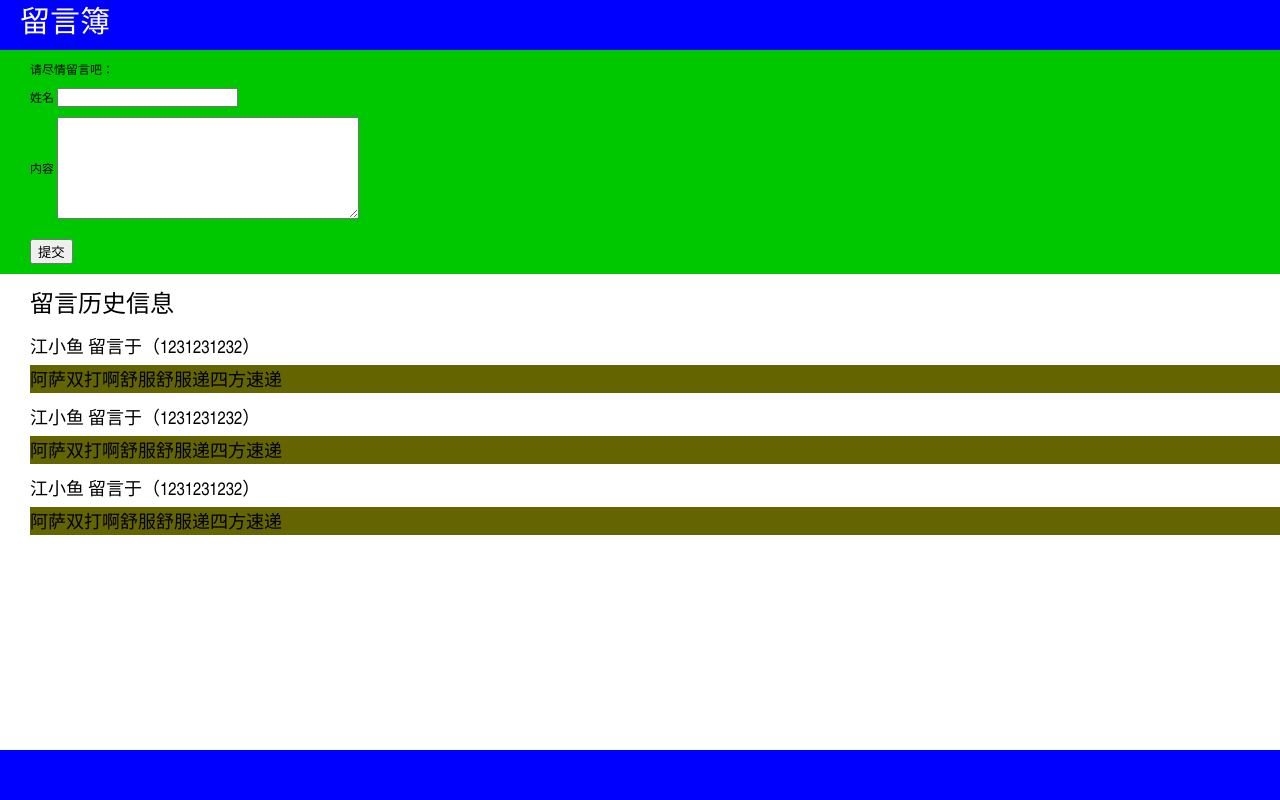
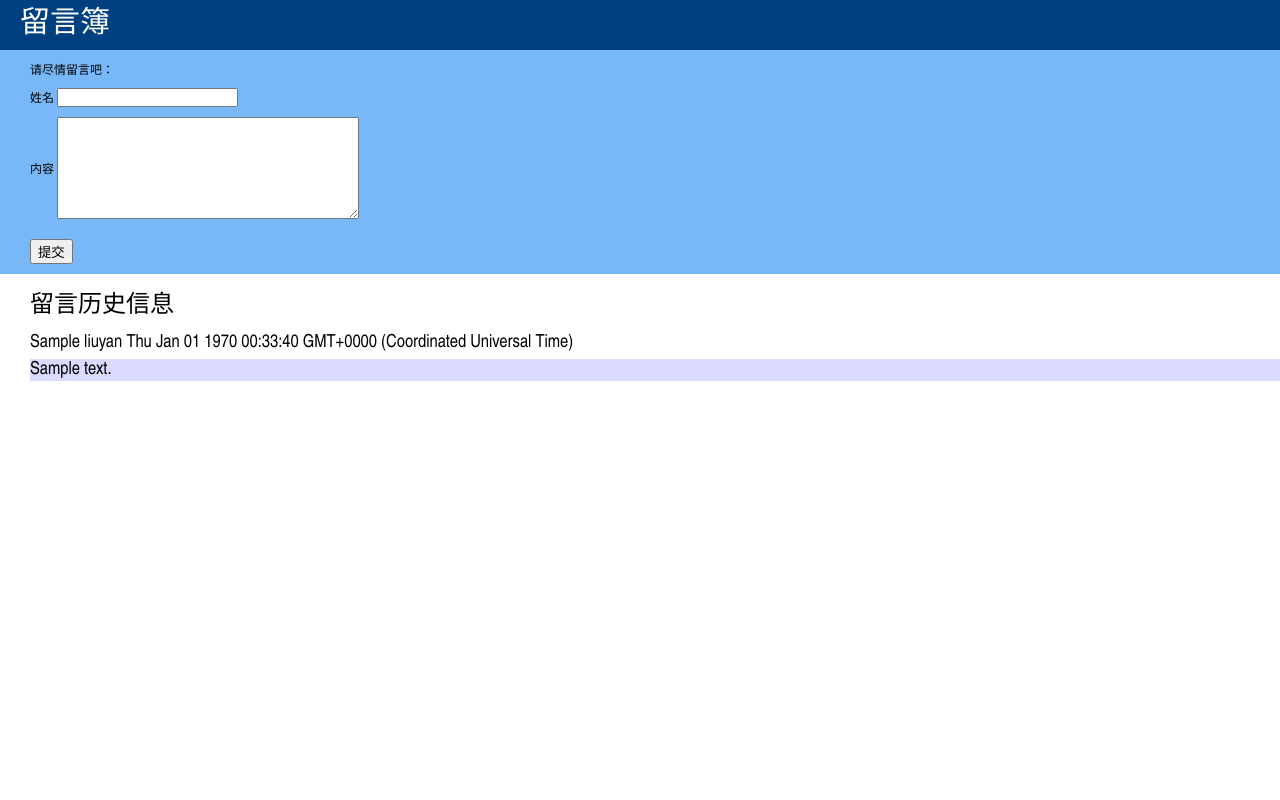
Before and after one commit to dwd555/t023, a Django app: page /index/ in a window 1280 px wide. Run offline with Django 3.2, Linux system fonts and the light colour scheme; tables that the repository leaves empty hold one stand-in row (values such as "Sample post"); some libraries are stand-ins or nearby versions.

Commit message:
completed

```diff
--- a/cmdb/views.py
+++ b/cmdb/views.py
@@ -2,6 +2,7 @@ from django.shortcuts import render
 from django.shortcuts import HttpResponse
 from cmdb.models import liuyan
 import json,time
+import logging; logging.basicConfig(level=logging.INFO)
 # Create your views here.
 def index(request):
 	return render(request, "index.html")
@@ -12,9 +13,14 @@ def getData(request):
 		if len(list)==0:
 			str=json.dumps({"data":"err"})
 			return HttpResponse(str,content_type='application/json')
+		# logging.info(list)
+		ulist=[]
+		for i in list:
+			ulist.append({"name":i.name,"dateTime":i.dateTime,"content":i.content})
 
+		logging.info(ulist)
+		return HttpResponse(json.dumps({"data":ulist}),content_type='application/json')
 
-	return HttpResponse("请求错误")
 
 def setData(request):
 	if request.method=="POST":
--- a/static/css/index.css
+++ b/static/css/index.css
@@ -13,7 +13,7 @@ body{
 	margin-top:50px;
 }
 .header,.footer{
-	background-color: blue;
+	background-color: rgb(0,64,128);
 	height: 50px;
 }
 .header{
@@ -38,7 +38,7 @@ body{
 .input{
 	padding-left:30px;
 	padding-bottom: 10px;
-	background-color: rgb(0,200,0);
+	background-color: rgb(120,184,248);
 }
 .input:before{
 	display:table;
@@ -83,5 +83,5 @@ body{
 	padding-bottom:5px;
 }
 .liuyan_content>ul>li>p{
-	background-color: rgb(100,100,0);
+	background-color: rgb(219,219,255);
 }
--- a/templates/index.html
+++ b/templates/index.html
@@ -32,36 +32,64 @@
 				<p>留言历史信息</p>
 				<div class="liuyan_content">
 					<ul>
-						<li>
-							<div>
-								<span>江小鱼</span>
-								<span>留言于（1231231232）</span>
-							</div>
-							<p>阿萨双打啊舒服舒服递四方速递</p>
-						</li>
-						<li>
-							<div>
-								<span>江小鱼</span>
-								<span>留言于（1231231232）</span>
-							</div>
-							<p>阿萨双打啊舒服舒服递四方速递</p>
-						</li>
-						<li>
-							<div>
-								<span>江小鱼</span>
-								<span>留言于（1231231232）</span>
-							</div>
-							<p>阿萨双打啊舒服舒服递四方速递</p>
-						</li>
+						<!--<li>-->
+							<!--<div>-->
+								<!--<span>江小鱼</span>-->
+								<!--<span>留言于（1231231232）</span>-->
+							<!--</div>-->
+							<!--<p>阿萨双打啊舒服舒服递四方速递</p>-->
+						<!--</li>-->
+						<!--<li>-->
+							<!--<div>-->
+								<!--<span>江小鱼</span>-->
+								<!--<span>留言于（1231231232）</span>-->
+							<!--</div>-->
+							<!--<p>阿萨双打啊舒服舒服递四方速递</p>-->
+						<!--</li>-->
+						<!--<li>-->
+							<!--<div>-->
+								<!--<span>江小鱼</span>-->
+								<!--<span>留言于（1231231232）</span>-->
+							<!--</div>-->
+							<!--<p>阿萨双打啊舒服舒服递四方速递</p>-->
+						<!--</li>-->
 					</ul>
 				</div>
 			</div>
 		</div>
 
 	</div>
-	<div class="footer"></div>
+	<!--<div class="footer"></div>-->
 	<script type="text/javascript" src="/static/js/jquery-1.11.3.js"></script>
 	<script type="text/javascript">
+		$(function(){
+			init()
+		})
+		function init(){
+		    $.ajax({
+			  url:"http://127.0.0.1:8000/getData/",
+			  success(reg){
+			      var html="";
+			      for(var i=0;i<reg.data.length;i++){
+			          var name=reg.data[i].name;
+			          var dateTime=reg.data[i].dateTime;
+			          dateTime=new Date(parseInt(dateTime)*1000)
+			          var content=reg.data[i].content;
+//			          console.log(name,dateTime,content)
+					  html+=`
+					  <li>
+							<div>
+								<span>${name}</span>
+								<span>${dateTime}</span>
+							</div>
+							<p>${content}</p>
+						</li>
+					  `
+					  $(".liuyan_content>ul").html(html)
+				  }
+			  }
+		  })
+		}
 		$("#submit").click(function(){
 			var name=$(".name>input").val();
 			var content=$(".content>textarea").val()
@@ -74,6 +102,7 @@
 				type:"POST",
 				success(reg){
 					console.log(reg)
+					init()
 				}
 			})
 		})
```
Also changed, not shown: t023/settings.py (+5 -12 lines).
